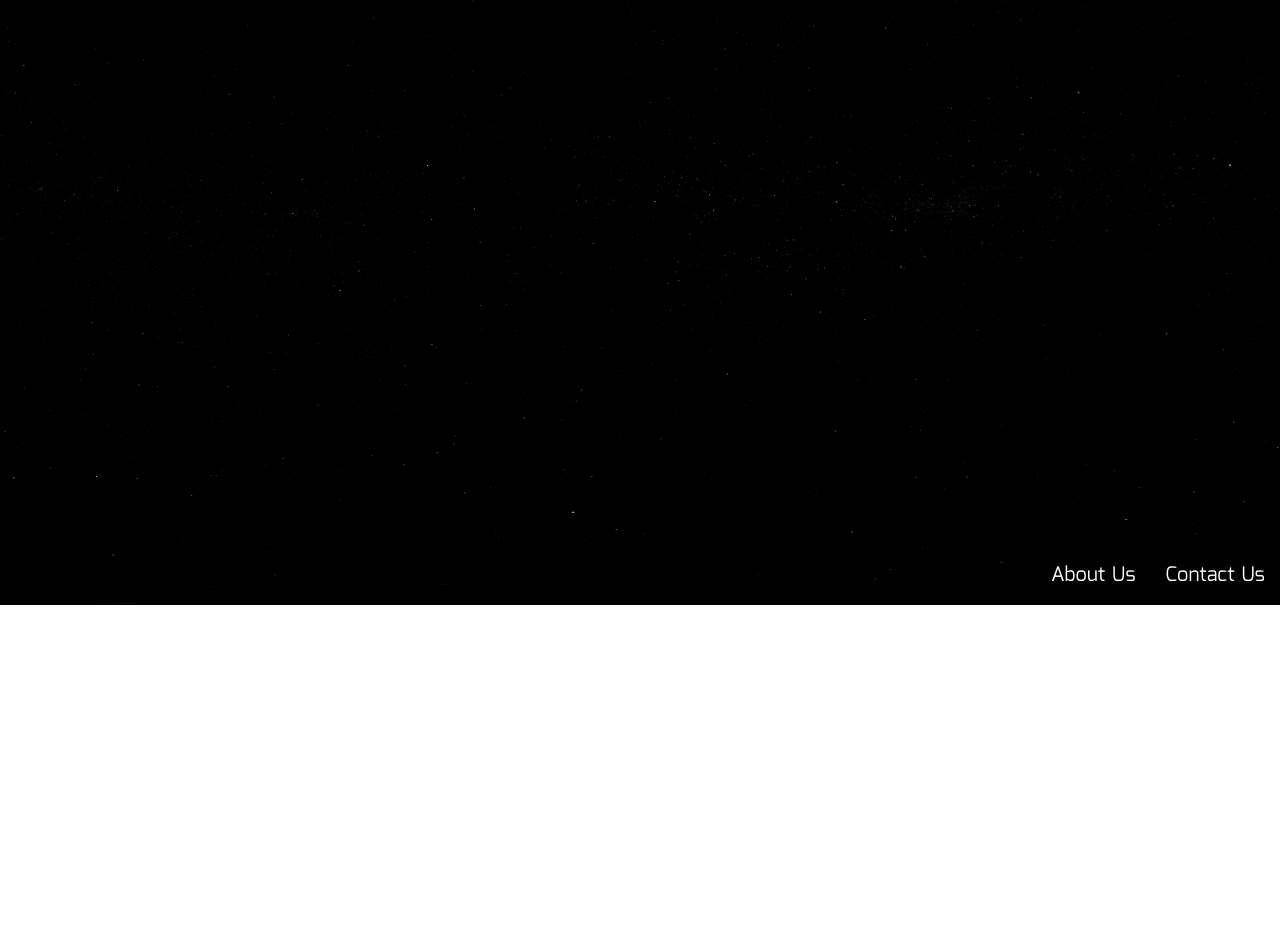
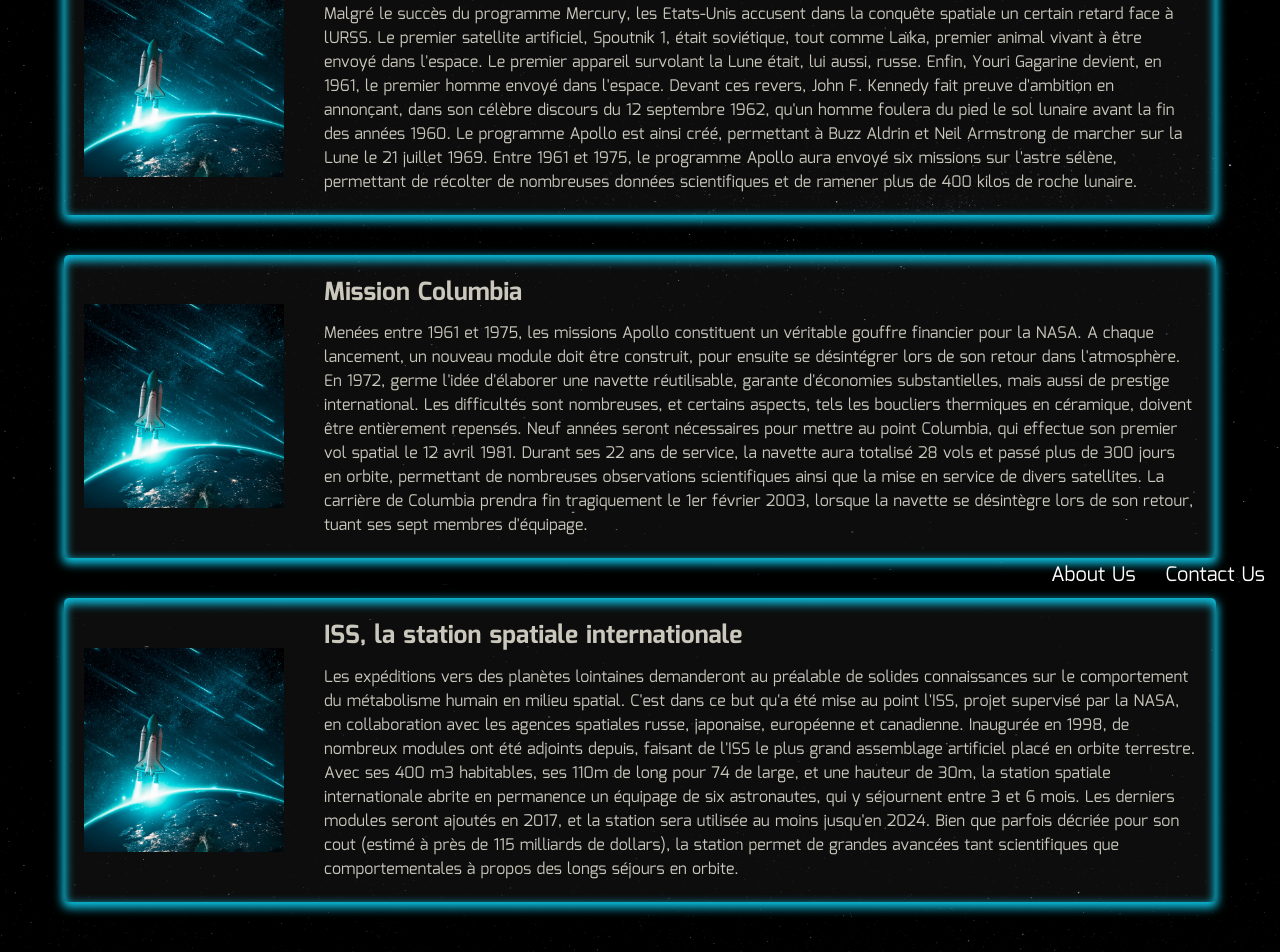
Before and after one commit to WildCodeSchool/2023-02-JS-RemoteFR-DeVMX-P2-G1-Machonauts, a React (Vite) app in the folder frontend/: page /pages/rockets in a window 1280 px wide. Before the commit this address had no page. Shown: the part 195-1147 px from the top of the page. Before the commit the page ends 800 px from the top, so only its background shows below. Built offline with nearby package versions, Linux system fonts and the light colour scheme.

Commit message:
add page rocket and style on waiting for merge to sprint 3

```diff
--- a/frontend/src/App.jsx
+++ b/frontend/src/App.jsx
@@ -5,6 +5,7 @@
 import Contact from "./pages/Contact";
 import Header from "./components/Header";
 import Footer from "./components/Footer";
+import Rockets from "./pages/Rockets";
 import "./styles.scss";
 
 function App() {
@@ -15,6 +16,7 @@
         <Routes>
           <Route path="/pages/Home" element={<Home />} />
           <Route path="/pages/Planet/:planet" element={<Planet />} />
+          <Route path="/pages/rockets" element={<Rockets />} />
           <Route path="/pages/AboutUs" element={<AboutUs />} />
           <Route path="/pages/Contact" element={<Contact />} />
         </Routes>
--- /dev/null
+++ b/frontend/src/pages/Rockets.jsx
@@ -0,0 +1,79 @@
+import React from "react";
+
+function Rockets() {
+  return (
+    <div className="rockets-container-global">
+      <div className="rocket-container">
+        <img src="\src\assets\rocket1.jpg" alt="" />
+        <div className="rocket-infos-container">
+          <h2>Mission Apollo 11</h2>
+          <p>
+            Malgré le succès du programme Mercury, les Etats-Unis accusent dans
+            la conquête spatiale un certain retard face à lURSS. Le premier
+            satellite artificiel, Spoutnik 1, était soviétique, tout comme
+            Laïka, premier animal vivant à être envoyé dans l'espace. Le premier
+            appareil survolant la Lune était, lui aussi, russe. Enfin, Youri
+            Gagarine devient, en 1961, le premier homme envoyé dans l'espace.
+            Devant ces revers, John F. Kennedy fait preuve d'ambition en
+            annonçant, dans son célèbre discours du 12 septembre 1962, qu'un
+            homme foulera du pied le sol lunaire avant la fin des années 1960.
+            Le programme Apollo est ainsi créé, permettant à Buzz Aldrin et Neil
+            Armstrong de marcher sur la Lune le 21 juillet 1969. Entre 1961 et
+            1975, le programme Apollo aura envoyé six missions sur l'astre
+            sélène, permettant de récolter de nombreuses données scientifiques
+            et de ramener plus de 400 kilos de roche lunaire.
+          </p>
+        </div>
+      </div>
+      <div className="rocket-container">
+        <img src="\src\assets\rocket1.jpg" alt="" />
+        <div className="rocket-infos-container">
+          <h2>Mission Columbia</h2>
+          <p>
+            Menées entre 1961 et 1975, les missions Apollo constituent un
+            véritable gouffre financier pour la NASA. A chaque lancement, un
+            nouveau module doit être construit, pour ensuite se désintégrer lors
+            de son retour dans l'atmosphère. En 1972, germe l'idée d'élaborer
+            une navette réutilisable, garante d'économies substantielles, mais
+            aussi de prestige international. Les difficultés sont nombreuses, et
+            certains aspects, tels les boucliers thermiques en céramique,
+            doivent être entièrement repensés. Neuf années seront nécessaires
+            pour mettre au point Columbia, qui effectue son premier vol spatial
+            le 12 avril 1981. Durant ses 22 ans de service, la navette aura
+            totalisé 28 vols et passé plus de 300 jours en orbite, permettant de
+            nombreuses observations scientifiques ainsi que la mise en service
+            de divers satellites. La carrière de Columbia prendra fin
+            tragiquement le 1er février 2003, lorsque la navette se désintègre
+            lors de son retour, tuant ses sept membres d'équipage.
+          </p>
+        </div>
+      </div>
+      <div className="rocket-container">
+        <img src="\src\assets\rocket1.jpg" alt="" />
+        <div className="rocket-infos-container">
+          <h2>ISS, la station spatiale internationale</h2>
+          <p>
+            Les expéditions vers des planètes lointaines demanderont au
+            préalable de solides connaissances sur le comportement du
+            métabolisme humain en milieu spatial. C'est dans ce but qu'a été
+            mise au point l'ISS, projet supervisé par la NASA, en collaboration
+            avec les agences spatiales russe, japonaise, européenne et
+            canadienne. Inaugurée en 1998, de nombreux modules ont été adjoints
+            depuis, faisant de l'ISS le plus grand assemblage artificiel placé
+            en orbite terrestre. Avec ses 400 m3 habitables, ses 110m de long
+            pour 74 de large, et une hauteur de 30m, la station spatiale
+            internationale abrite en permanence un équipage de six astronautes,
+            qui y séjournent entre 3 et 6 mois. Les derniers modules seront
+            ajoutés en 2017, et la station sera utilisée au moins jusqu'en 2024.
+            Bien que parfois décriée pour son cout (estimé à près de 115
+            milliards de dollars), la station permet de grandes avancées tant
+            scientifiques que comportementales à propos des longs séjours en
+            orbite.
+          </p>
+        </div>
+      </div>
+    </div>
+  );
+}
+
+export default Rockets;
--- /dev/null
+++ b/frontend/src/sass/_rockets.scss
@@ -0,0 +1,59 @@
+.rockets-container-global{
+    max-width: 130rem;
+    color: var(--primary-colour);
+    display: flex;
+    align-items: center;
+    justify-content: center;
+    flex-wrap: wrap;
+    margin: 0 auto;
+    padding: 3rem 0;
+
+
+    .rocket-container{
+        background: rgba(217, 217, 217, 0.06);
+        box-shadow: 0 4px 10px 2px #0cc0df, inset 0 4px 10px 2px #0cc0df;
+        border-radius: 5px;
+        display: flex;
+        flex-direction: column;
+        align-items: center;
+        width: 50rem;
+        height: 100%;
+        margin: 2rem;
+
+
+        img {
+            width: 80%;
+            height: 80%;
+            max-width: 35rem;
+            max-height: 35rem;
+            padding: 2rem;
+        }
+
+        .rocket-infos-container{
+            display: flex;
+            flex-direction: column;
+            padding: 2rem;
+
+            h2{
+                font-size: 2.5rem;
+                padding-bottom: 1rem;
+            }
+            p{
+                font-size: var(--paragraph-size);
+            }
+        }
+
+    }
+    @media screen and (min-width:800px) {
+        .rocket-container{
+           flex-direction: row;
+           width:90% ;
+
+            img {
+                min-width: 20rem;
+                min-height: 20rem;
+
+        }
+        }
+    }
+}
--- a/frontend/src/styles.scss
+++ b/frontend/src/styles.scss
@@ -16,3 +16,4 @@
 @use 'sass/aboutUs';
 @use 'sass/team_card';
 @use 'sass/contact';
+@use 'sass/rockets';
```
Also changed, not shown: frontend/src/assets/Abstract space rocket phone wallpaper.png (added), frontend/src/assets/rocket1.jpg (added).
